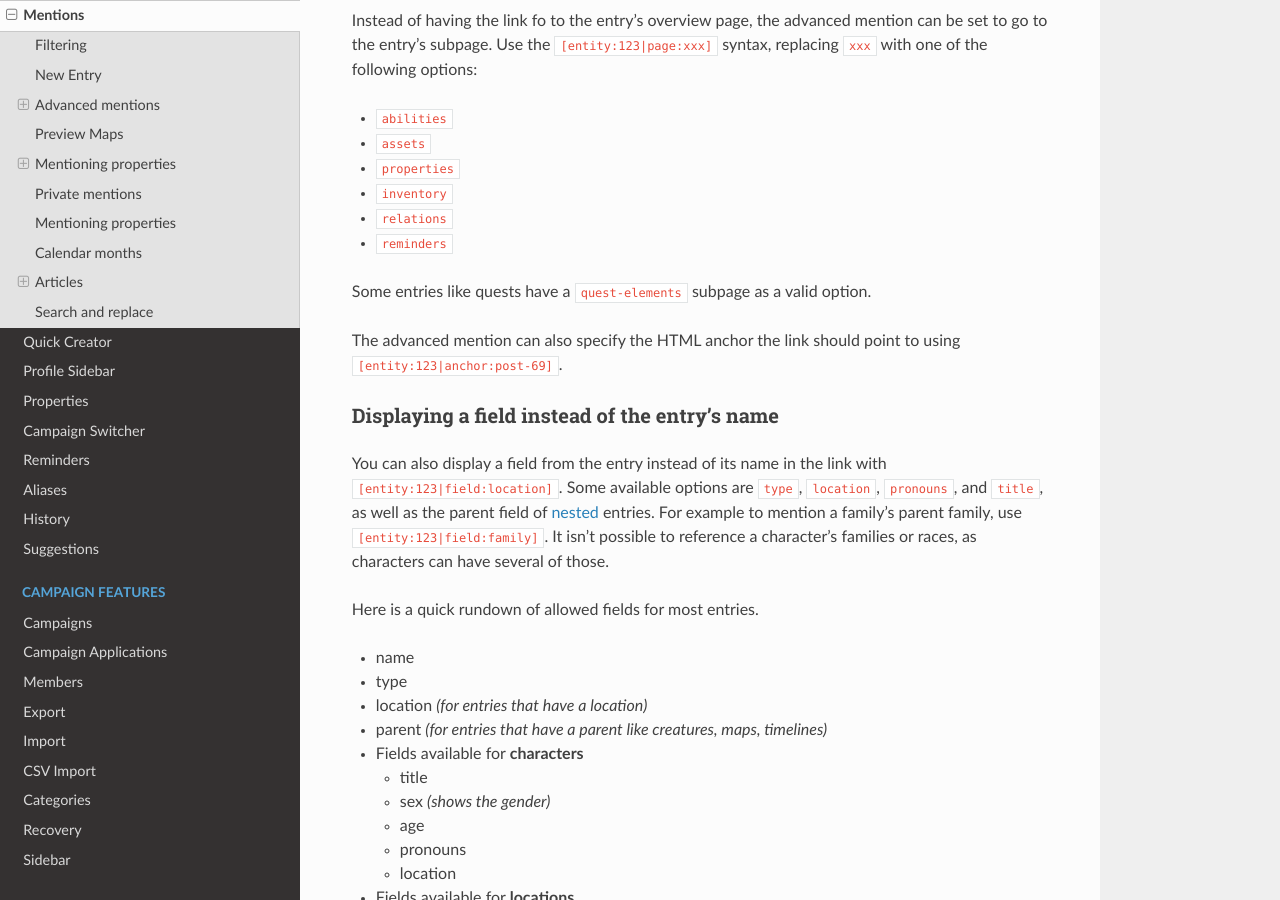
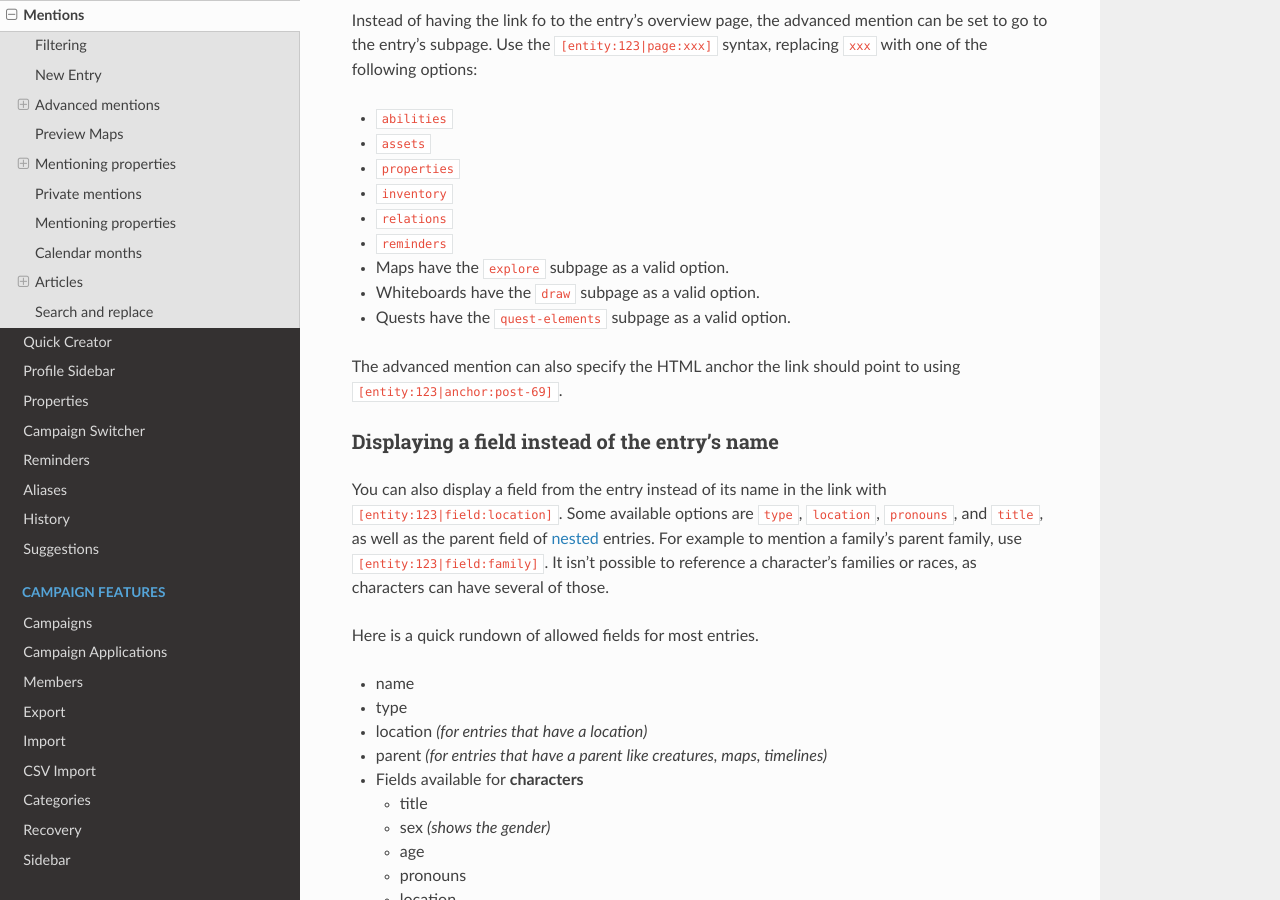
Before and after one commit to owlchester/kanka-docs, a Sphinx documentation site: the page built from docs/features/mentions.md, in a window 1280 px wide and 900 px high, scrolled down 1208 px. Built offline with Sphinx 7.4.7 and the Read the Docs theme 3.1.0, drawn with Linux system fonts in a browser that asks for light colours; pages that are not in the unit, such as notebooks, are missing from menus.

Commit message:
feat: add explore and draw mention targets

```diff
--- a/docs/features/mentions.md
+++ b/docs/features/mentions.md
@@ -30,7 +30,9 @@ Instead of having the link fo to the entry's overview page, the advanced mention
 * `relations`
 * `reminders`
 
-Some entries like quests have a `quest-elements` subpage as a valid option.
+* Maps have the `explore` subpage as a valid option.
+* Whiteboards have the `draw` subpage as a valid option.
+* Quests have the `quest-elements` subpage as a valid option.
 
 The advanced mention can also specify the HTML anchor the link should point to using `[entity:123|anchor:post-69]`.
 
```
